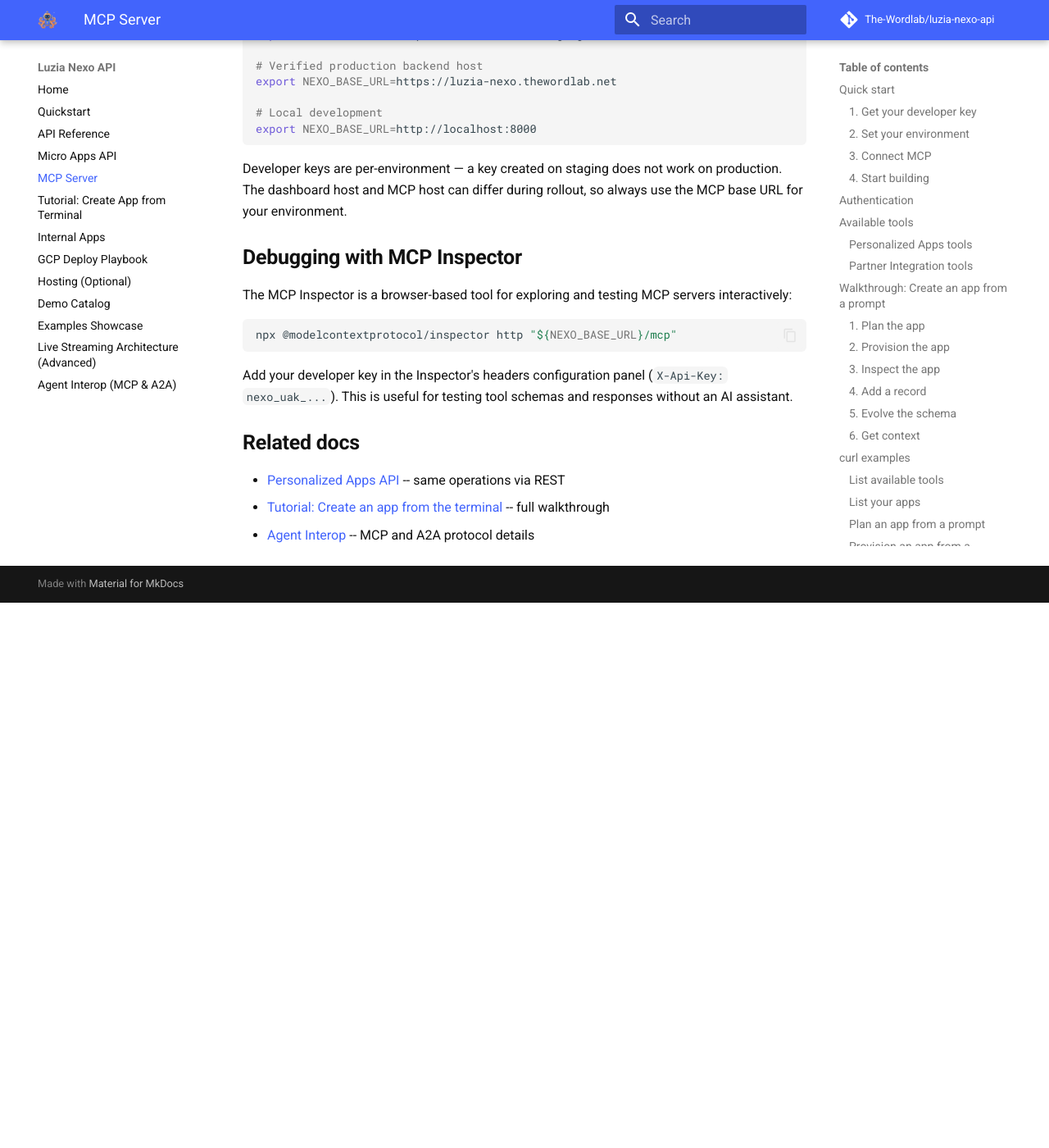
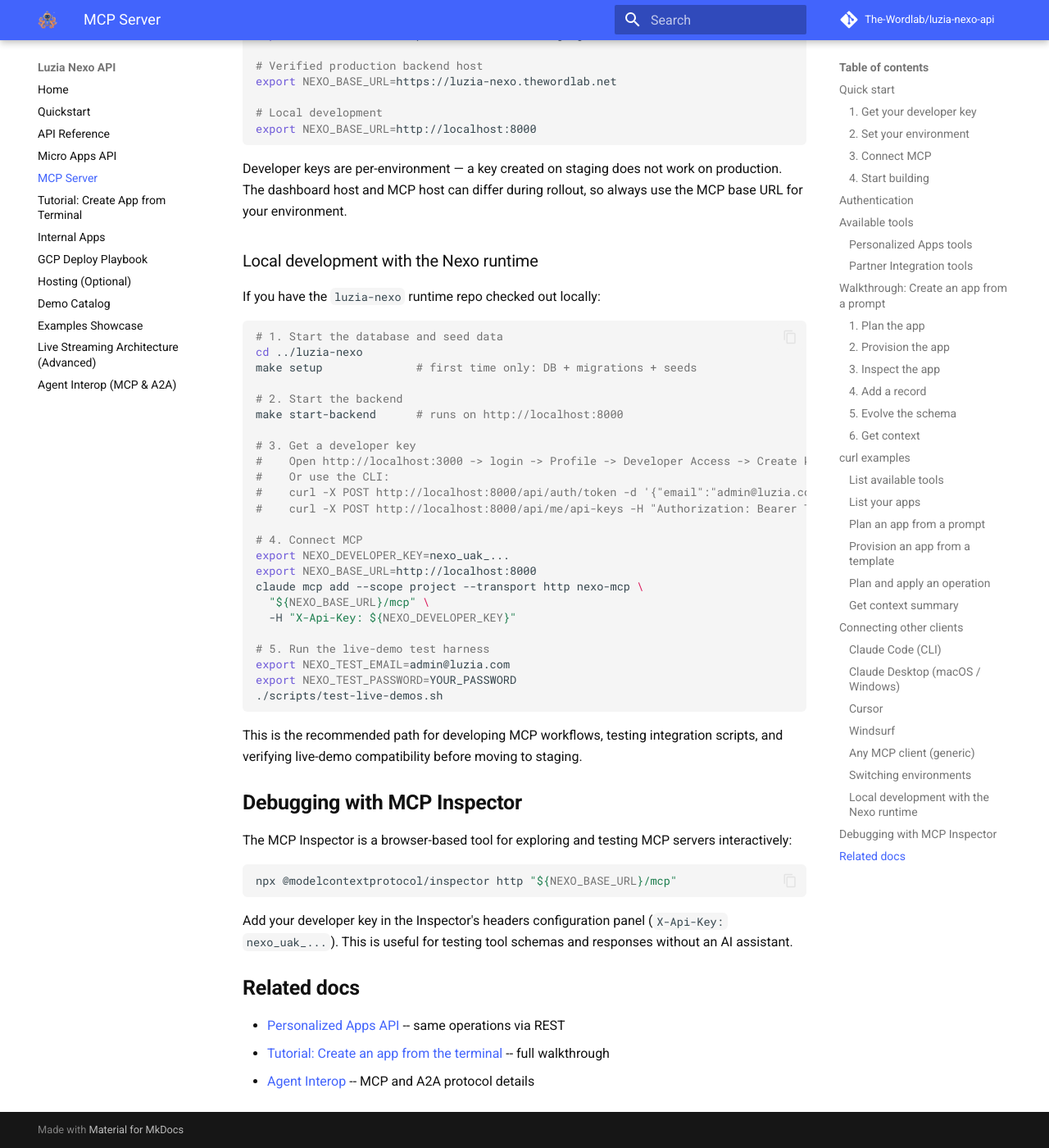
Before and after one commit to The-Wordlab/luzia-nexo-api, an MkDocs documentation site: the page built from docs/mcp.md, in a window 1280 px wide and 1400 px high, scrolled down 10989 px. Shown: the whole window at 82% size. Built offline with MkDocs 1.6.1 and Material for MkDocs 9.7.7, drawn with Linux system fonts in a browser that asks for light colours; comment, search, counter and statistics services are not loaded; before the commit the page ends 11724 px from its top, so only the background shows below that.

Commit message:
docs: add local Nexo runtime setup guide for MCP development
New section in mcp.md shows the concrete steps for running a local
Nexo backend, creating a developer key, connecting MCP, and running
the live-demo test harness. This is the recommended path before
testing against staging.

Co-Authored-By: Claude Opus 4.6 (1M context) <noreply@anthropic.com>

````diff
--- a/docs/mcp.md
+++ b/docs/mcp.md
@@ -488,6 +488,40 @@ export NEXO_BASE_URL=http://localhost:8000
 
 Developer keys are per-environment — a key created on staging does not work on production. The dashboard host and MCP host can differ during rollout, so always use the MCP base URL for your environment.
 
+### Local development with the Nexo runtime
+
+If you have the `luzia-nexo` runtime repo checked out locally:
+
+```bash
+# 1. Start the database and seed data
+cd ../luzia-nexo
+make setup              # first time only: DB + migrations + seeds
+
+# 2. Start the backend
+make start-backend      # runs on http://localhost:8000
+
+# 3. Get a developer key
+#    Open http://localhost:3000 -> login -> Profile -> Developer Access -> Create key
+#    Or use the CLI:
+#    curl -X POST http://localhost:8000/api/auth/token -d '{"email":"admin@luzia.com","password":"YOUR_PASSWORD"}'
+#    curl -X POST http://localhost:8000/api/me/api-keys -H "Authorization: Bearer TOKEN"
+
+# 4. Connect MCP
+export NEXO_DEVELOPER_KEY=nexo_uak_...
+export NEXO_BASE_URL=http://localhost:8000
+claude mcp add --scope project --transport http nexo-mcp \
+  "${NEXO_BASE_URL}/mcp" \
+  -H "X-Api-Key: ${NEXO_DEVELOPER_KEY}"
+
+# 5. Run the live-demo test harness
+export NEXO_TEST_EMAIL=admin@luzia.com
+export NEXO_TEST_PASSWORD=YOUR_PASSWORD
+./scripts/test-live-demos.sh
+```
+
+This is the recommended path for developing MCP workflows, testing integration
+scripts, and verifying live-demo compatibility before moving to staging.
+
 ## Debugging with MCP Inspector
 
 The MCP Inspector is a browser-based tool for exploring and testing MCP servers interactively:
````
